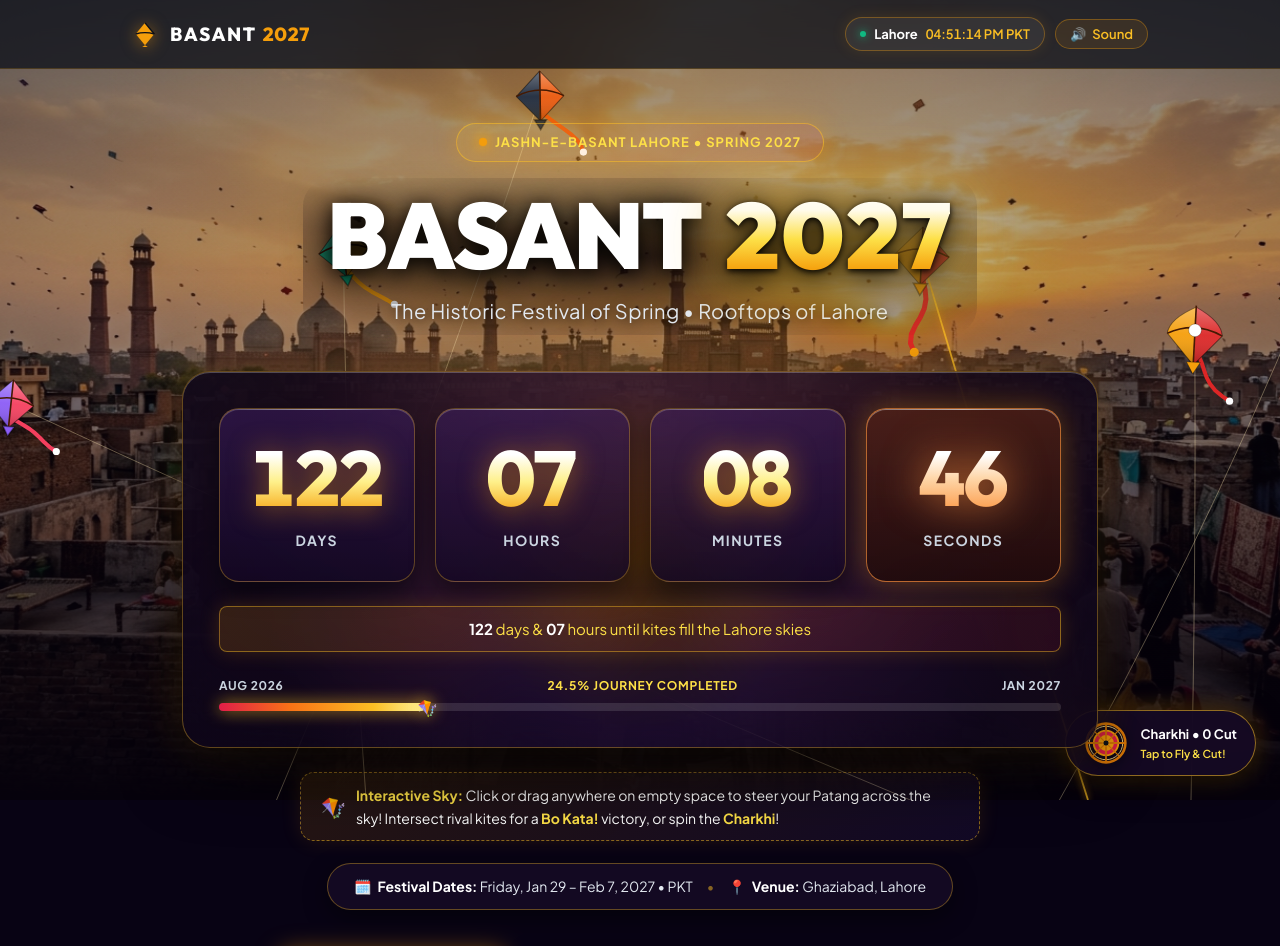
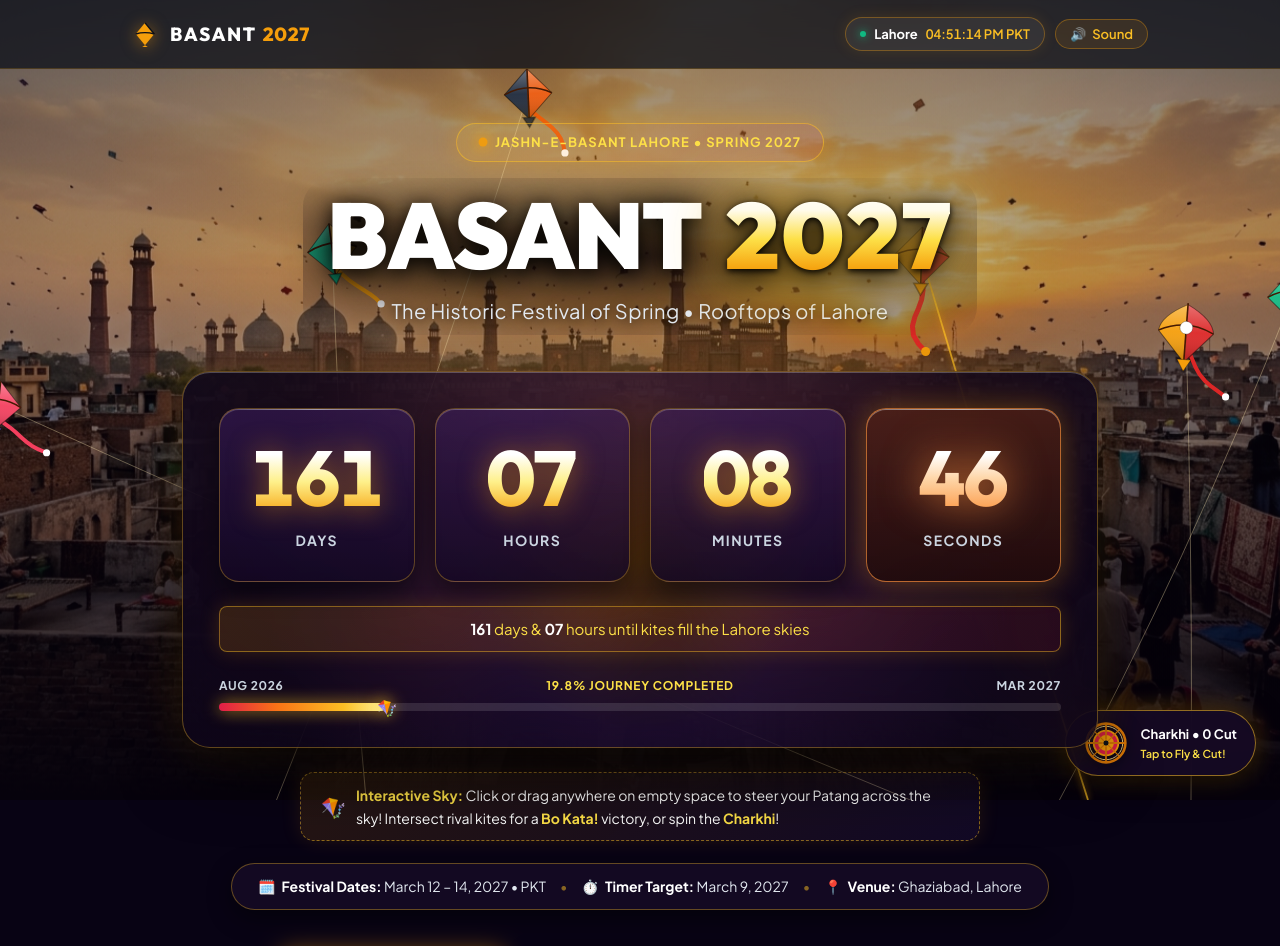
Before and after one commit to hassaan-193/basant-countdown-2027, a React (Vite) app: page / in a window 1280 px wide. Shown: the top 946 px of the page. Built offline with nearby package versions, Linux system fonts and the light colour scheme.

Commit message:
Update countdown timer target to March 9, 2027 and festival dates to March 12-14, 2027

```diff
--- a/src/components/Footer.jsx
+++ b/src/components/Footer.jsx
@@ -44,7 +44,10 @@ export function Footer() {
           <div className="footer-links-col">
             <h4 className="footer-heading">Event Schedule</h4>
             <p className="footer-spec-item">
-              <strong>Target:</strong> {EVENT_CONFIG.displayDate}
+              <strong>Festival Dates:</strong> {EVENT_CONFIG.displayDateRange}
+            </p>
+            <p className="footer-spec-item">
+              <strong>Countdown Target:</strong> {EVENT_CONFIG.displayDate}
             </p>
             <p className="footer-spec-item">
               <strong>Time:</strong> {EVENT_CONFIG.displayTime}
--- a/src/components/HeroCountdown.jsx
+++ b/src/components/HeroCountdown.jsx
@@ -124,7 +124,7 @@ export function HeroCountdown() {
             <div className="progress-meta-row">
               <span>AUG 2026</span>
               <span className="progress-val-text">{progressPercent.toFixed(1)}% JOURNEY COMPLETED</span>
-              <span>JAN 2027</span>
+              <span>MAR 2027</span>
             </div>
             <div className="progress-groove">
               <div
@@ -149,7 +149,12 @@ export function HeroCountdown() {
         <div className="hero-event-strip">
           <div className="event-strip-item">
             <span className="strip-icon">🗓️</span>
-            <span><strong>Festival Dates:</strong> Friday, Jan 29 &ndash; Feb 7, 2027 &bull; PKT</span>
+            <span><strong>Festival Dates:</strong> {EVENT_CONFIG.displayDateRange} &bull; PKT</span>
+          </div>
+          <div className="strip-separator">&bull;</div>
+          <div className="event-strip-item">
+            <span className="strip-icon">⏱️</span>
+            <span><strong>Timer Target:</strong> March 9, 2027</span>
           </div>
           <div className="strip-separator">&bull;</div>
           <div className="event-strip-item">
--- a/src/config/eventConfig.js
+++ b/src/config/eventConfig.js
@@ -7,10 +7,10 @@
  */
 
 export const EVENT_CONFIG = {
-  // Target date for Basant 2027 (Updated: January 29, 2027 to February 7, 2027 PKT)
-  targetDateISO: "2027-01-29T00:00:00+05:00",
+  // Target date for countdown (Up to March 9, 2027 PKT | Festival: March 12–14, 2027)
+  targetDateISO: "2027-03-09T00:00:00+05:00",
   startDateISO: "2026-08-20T00:00:00+05:00",
-  endDateISO: "2027-02-07T23:59:59+05:00",
+  endDateISO: "2027-03-14T23:59:59+05:00",
 
   title: "Basant 2027",
   subtitle: "The Historic Festival of Spring & Kite Flying",
@@ -18,8 +18,8 @@ export const EVENT_CONFIG = {
   location: "Ghaziabad, Lahore, Punjab, Pakistan",
   timezoneName: "Asia/Karachi (PKT UTC+5)",
 
-  displayDate: "Friday, January 29, 2027",
-  displayDateRange: "January 29 – February 7, 2027",
+  displayDate: "Tuesday, March 9, 2027",
+  displayDateRange: "March 12 – 14, 2027",
   displayTime: "12:00 AM PKT",
 
   // Videos collection: including new 2027 preparation video + preserved memory videos
--- a/src/utils/calendar.js
+++ b/src/utils/calendar.js
@@ -9,11 +9,11 @@ export function addToGoogleCalendar() {
   );
   const location = encodeURIComponent("Ghaziabad, Lahore, Pakistan");
 
-  // Jan 29, 2027 00:00 PKT (UTC+5) is Jan 28, 2027 19:00:00 UTC
-  // Feb 7, 2027 23:59 PKT (UTC+5) is Feb 7, 2027 18:59:00 UTC
+  // March 12, 2027 00:00 PKT (UTC+5) is March 11, 2027 19:00:00 UTC
+  // March 14, 2027 23:59 PKT (UTC+5) is March 14, 2027 18:59:00 UTC
   // Format: YYYYMMDDTHHmmssZ
-  const startUTC = "20270128T190000Z";
-  const endUTC = "20270207T185900Z"; // Jan 29 to Feb 7, 2027 festival window
+  const startUTC = "20270311T190000Z";
+  const endUTC = "20270314T185900Z"; // March 12 to 14, 2027 festival window
 
   const url = `https://calendar.google.com/calendar/render?action=TEMPLATE&text=${title}&dates=${startUTC}/${endUTC}&details=${details}&location=${location}`;
   window.open(url, "_blank", "noopener,noreferrer");
@@ -26,11 +26,11 @@ export function downloadIcsFile() {
     "PRODID:-//Basant Festival Lahore//Basant 2027 Countdown//EN",
     "BEGIN:VEVENT",
     "UID:basant-2027-" + Date.now() + "@lahorebasant.org",
-    "DTSTAMP:20260928T080000Z",
-    "DTSTART:20270128T190000Z",
-    "DTEND:20270207T185900Z",
+    "DTSTAMP:20261005T080000Z",
+    "DTSTART:20270311T190000Z",
+    "DTEND:20270314T185900Z",
     "SUMMARY:Basant 2027 - Lahore Kite Flying Festival",
-    "DESCRIPTION:Annual Jashn-e-Basant festival celebrating the arrival of spring in Lahore, Pakistan (January 29 to February 7, 2027).",
+    "DESCRIPTION:Annual Jashn-e-Basant festival celebrating the arrival of spring in Lahore, Pakistan (March 12 to 14, 2027).",
     "LOCATION:Ghaziabad, Lahore, Punjab, Pakistan",
     "STATUS:CONFIRMED",
     "END:VEVENT",
```
Also changed, not shown: 1 other file (tests, documents, lock files or other folders).
